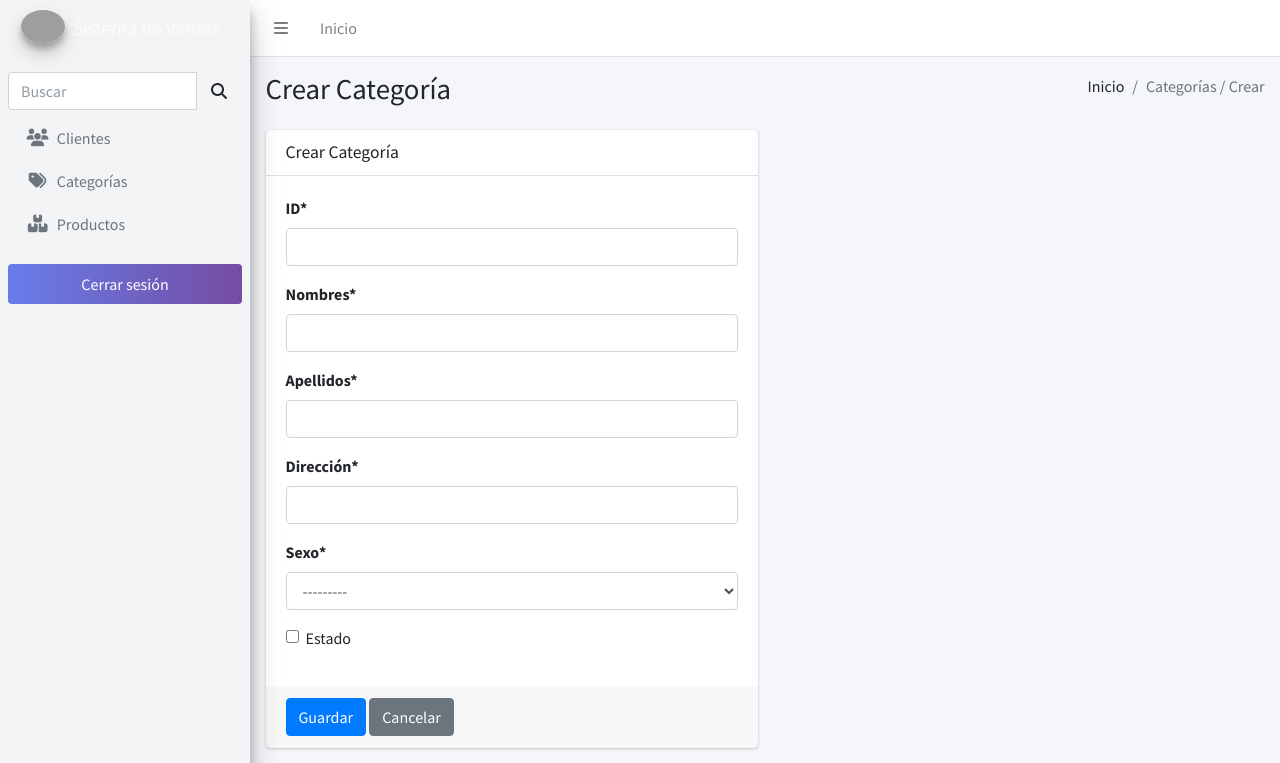
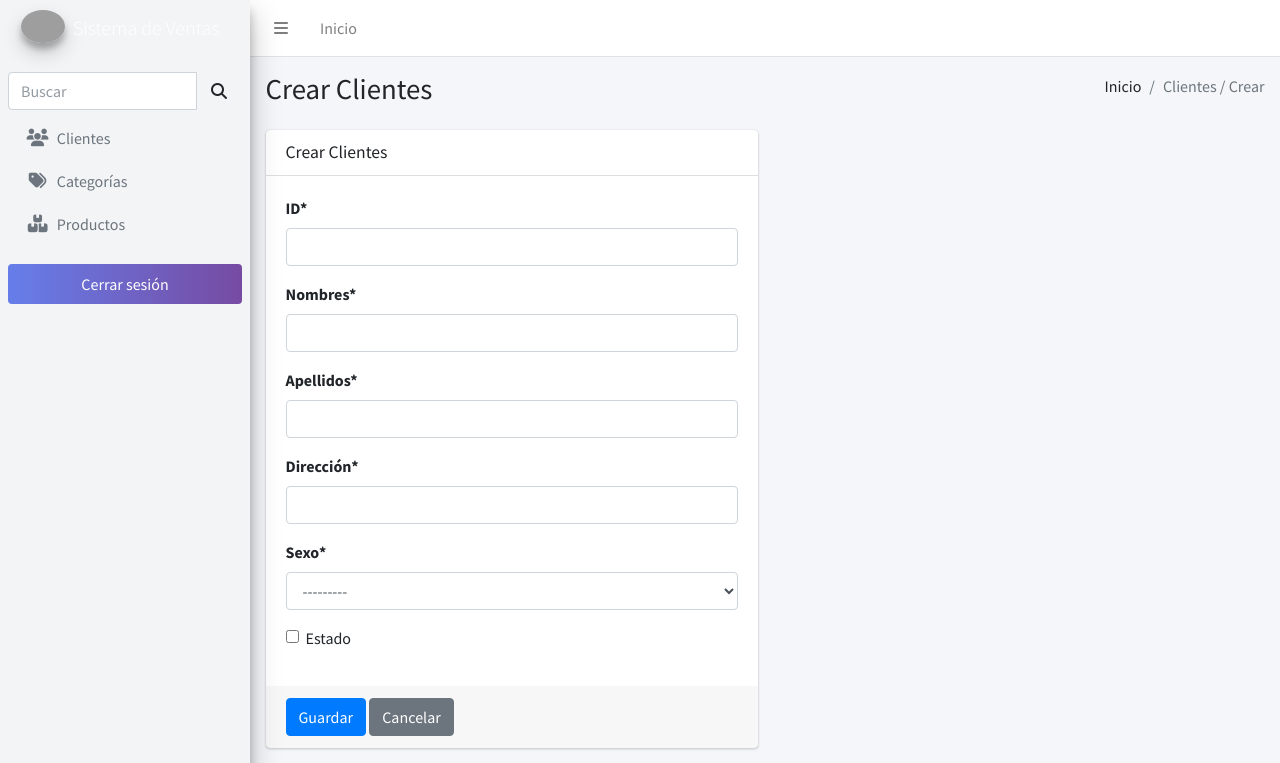
Before and after one commit to AJoelCastro/2UnidadTecWeb, a Django app: page /clientes/crear/ in a window 1280 px wide. Shown: the top 763 px of the page. Run offline with Django 5.2, Linux system fonts and the light colour scheme; some libraries are stand-ins or nearby versions; grey boxes are pictures that could not be loaded.

Commit message:
cambio 6

```diff
--- a/Clientes/templates/cliente/form.html
+++ b/Clientes/templates/cliente/form.html
@@ -1,9 +1,9 @@
 {% extends "plantilla.html" %}
 {% load crispy_forms_tags %}
 
-{% block title %}{{ action }} Categoría{% endblock %}
-{% block page_title %}{{ action }} Categoría{% endblock %}
-{% block breadcrumb %}<a href="{% url 'categoria_list' %}">Categorías</a> / {{ action }}{% endblock %}
+{% block title %}{{ action }} Clientes{% endblock %}
+{% block page_title %}{{ action }} Clientes{% endblock %}
+{% block breadcrumb %}<a href="{% url 'cliente_list' %}">Clientes</a> / {{ action }}{% endblock %}
 
 {% block contenido %}
 <div class="container-fluid">
@@ -11,7 +11,7 @@
         <div class="col-md-6">
             <div class="card">
                 <div class="card-header">
-                    <h3 class="card-title">{{ action }} Categoría</h3>
+                    <h3 class="card-title">{{ action }} Clientes</h3>
                 </div>
                 <form method="post">
                     {% csrf_token %}
@@ -20,7 +20,7 @@
                     </div>
                     <div class="card-footer">
                         <button type="submit" class="btn btn-primary">Guardar</button>
-                        <a href="{% url 'categoria_list' %}" class="btn btn-secondary">Cancelar</a>
+                        <a href="{% url 'cliente_list' %}" class="btn btn-secondary">Cancelar</a>
                     </div>
                 </form>
             </div>
--- a/Proyecto1/settings.py
+++ b/Proyecto1/settings.py
@@ -93,7 +93,7 @@ DATABASES = {
         'ENGINE': 'django.db.backends.mysql',
         'NAME': 'crud',
         'USER':'root',
-        'PASSWORD':'Cnic2024#kiki',
+        'PASSWORD':'',
         'HOST':'localhost',
         'PORT':'3306'
     }
```
Also changed, not shown: Productos/templates/producto/form.html (+5 -5 lines).
